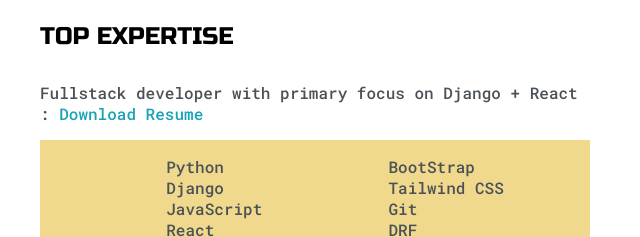
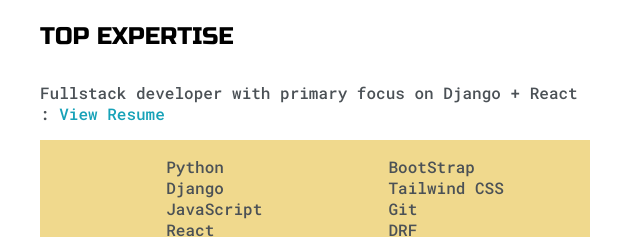
Before and after one commit to akayjoshi/portfolio, a plain HTML site: page index.html in a window 1280 px wide. Shown: the part 1021-1258 px from the top of the page, 0-640 px from the left. Drawn offline with Linux system fonts and the light colour scheme.

Commit message:
Add new way to update resume

```diff
--- a/index.html
+++ b/index.html
@@ -75,7 +75,7 @@
                     <hr>
                     <h4>TOP EXPERTISE</h4>
 
-                    <P>Fullstack developer with primary focus on Django + React : <a href="myresume.pdf" target="_blank">Download Resume</a></P>
+                    <P>Fullstack developer with primary focus on Django + React : <a href="https://docs.google.com/document/d/1m9E2tLq6oODWY6kHAJOdmFlgYT-M9TF3REKVl7H7qys/edit" target="_blank">View Resume</a></P>
                     <div id="skills">
                         <ul>
                             <li>Python</li>
```
